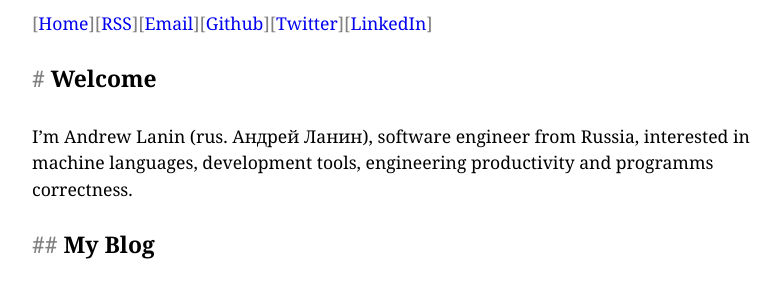
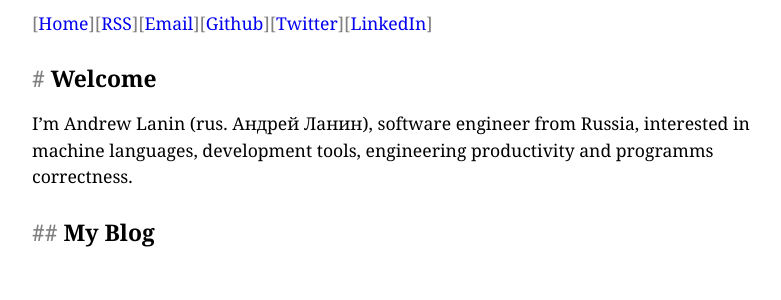
Before and after one commit to andrewlanin/lanin.dev, a Jekyll site: the page built from index.md, in a window 1280 px wide. Shown: the top 300 px of the page, without its empty margins (248-1029 px from the left). Built offline with Jekyll 4.4.1, drawn with Linux system fonts in a browser that asks for light colours.

Commit message:
Remove large paragraph spacing from places other than blog post

```diff
--- a/_includes/base.css
+++ b/_includes/base.css
@@ -39,7 +39,7 @@ a { text-decoration: none; }
 a::before { content: '['; color: gray; }
 a::after { content: ']'; color: gray; }
 
-p {
+article p {
   margin-top: 30px;
 }
 
--- a/_layouts/post.html
+++ b/_layouts/post.html
@@ -1,5 +1,7 @@
 ---
 layout: base
 ---
-{{ content }}
-<p><em>{{ page.date | date: '%Y-%m-%d' }}</em></p>
+<article>
+  {{ content }}
+  <p><em>{{ page.date | date: '%Y-%m-%d' }}</em></p>
+</article>
```
